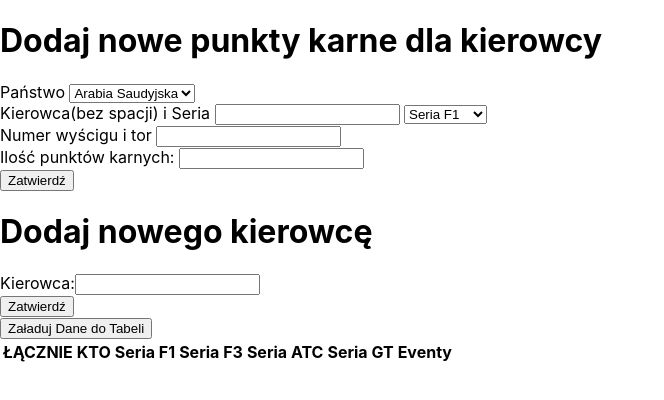
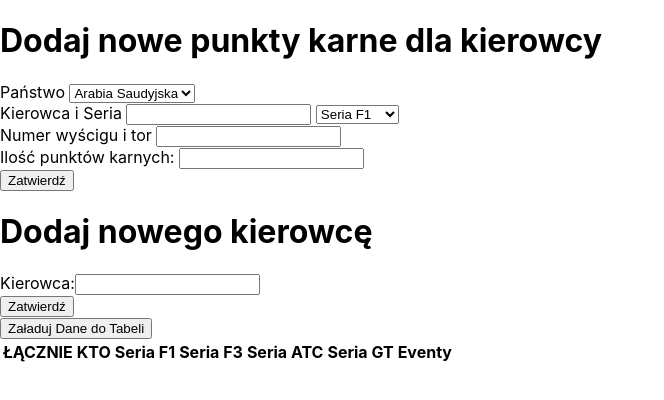
Before and after one commit to leos-i-git/punktykarne, a React (Create React App) app: page / in a window 1280 px wide. Shown: the top 400 px of the page, without its empty margins (0-664 px from the left). Built offline with nearby package versions, Linux system fonts and the light colour scheme.

Commit message:
Update App.js

```diff
--- a/src/App.js
+++ b/src/App.js
@@ -92,7 +92,7 @@ class App extends Component {
 
           </select>
           <br />
-          <label>Kierowca(bez spacji) i Seria</label> <input className="format"required id="kierowca" type="text"></input> <select id="seria" required>
+          <label>Kierowca i Seria</label> <input className="format"required id="kierowca" type="text"></input> <select id="seria" required>
             <option value="f1">Seria F1</option>
             <option value="f3">Seria F3</option>
             <option value="atc">Seria ATC</option>
```
